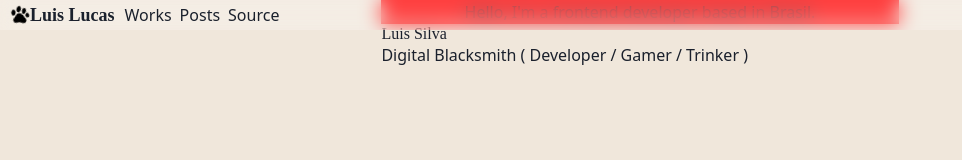
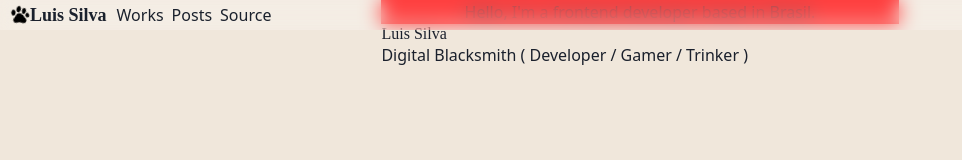
Before and after one commit to LuisSempre/pixeldog, a Next.js app: page / in a window 1280 px wide. Shown: the top 160 px of the page, without its empty margins (0-962 px from the left). Built offline with nearby package versions, Linux system fonts and the light colour scheme.

Commit message:
Create logo.js

```diff
--- a/components/logo.js
+++ b/components/logo.js
@@ -21,13 +21,13 @@ const Logo = () => {
         <Link href="/">
             <a>
                 <LogoBox>
-                    <Image src={footPrintImg} width={20} height={20} alt="" />
+                    <Image src={footPrintImg} width={20} height={20} alt="logo" />
                     <Text
                         color={useColorModeValue('gray.800', 'whiteAlpha.900')}
-                        fontFamily="M Plus Round 1c"
+                        fontFamily="M Plus Round 1c, sans-serif"
                         fontWeight="bold"
                         ml={3}>
-                          Luis Lucas
+                          Luis Silva
                     </Text>
                 </LogoBox>
             </a>
```
